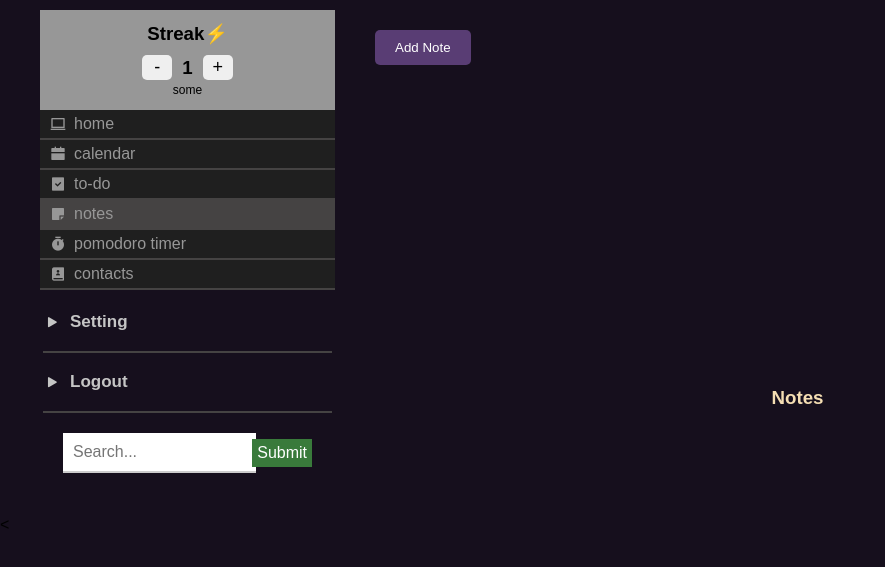
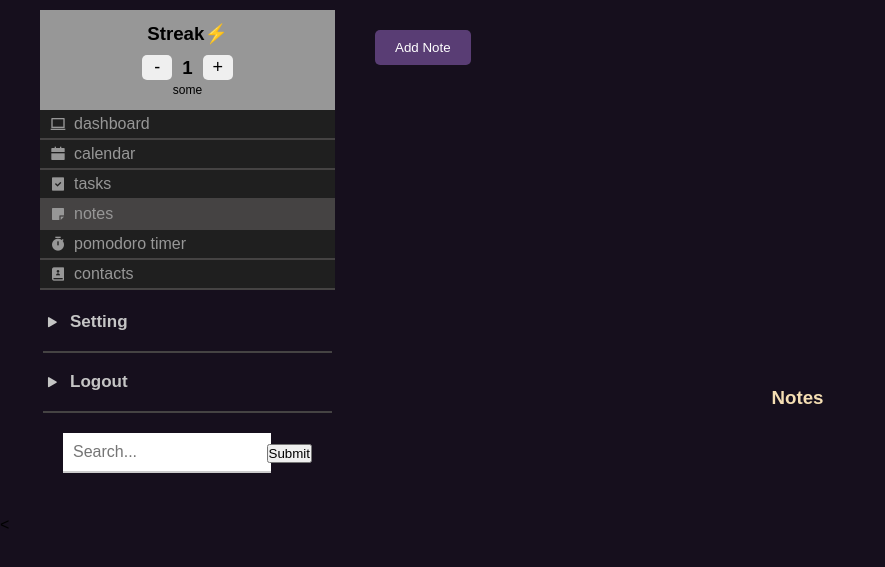
Before and after one commit to aman-bhatti/taskware, a Flask app: page /notes in a window 1280 px wide. Shown: the part 154-721 px from the top of the page, without its empty margins (0-885 px from the left). Run offline with Flask 3, Linux system fonts and the light colour scheme; the visitor is signed in with stand-in values (Sample User, id 1); data that the repository does not hold is empty; some libraries are stand-ins or nearby versions.

Commit message:
Update notes.html

```diff
--- a/templates/notes.html
+++ b/templates/notes.html
@@ -30,7 +30,7 @@
           <li><a class="nav-link" href="{{url_for('services')}}">SERVICES</a></li>
           <li><a class="nav-link" href="{{url_for('connect')}}">CONNECT</a></li>
           <li><a class="nav-link" href="{{url_for('dashboard')}}">DASHBOARD</a></li>
-          <li><a class="nav-link" href="{{url_for('main')}}">LOGOUT</a></li>
+          <li><a class="nav-link" href="{{url_for('logout')}}">LOGOUT</a></li>
         </ul>
       </nav>
     </header>
@@ -77,7 +77,7 @@
 
             <ul>
               <a href="dashboard">
-                <li class="aside-item"><i class="ri-macbook-line"></i>home</li>
+                <li class="aside-item"><i class="ri-macbook-line"></i>dashboard</li>
               </a>
               <a href="calendar">
                 <li class="aside-item">
@@ -85,7 +85,7 @@
                 </li>
               </a>
               <a href="toDo">
-                <li class="aside-item"><i class="ri-task-fill"></i>to-do</li>
+                <li class="aside-item"><i class="ri-task-fill"></i>tasks</li>
               </a>
               <a href="notes">
                 <li class="aside-item aside-active">
@@ -110,14 +110,13 @@
               </div>
               <div class="footer-item">
                   <i class="ri-play-mini-fill"></i>
-                  <a href="{{url_for('main')}}" class="btn">Logout</a>
+                  <a href="{{url_for('logout')}}">Logout</a>
               </div>
-              <form class="search-form">
-                  <input type="text" name="search" placeholder="Search...">
-                  <button id="submit">Submit</button>
+              <form class="search-form" method="get" action="{{ url_for('search') }}">
+                <input type="text" name="q" placeholder="Search...">
+                <button type="submit">Submit</button>
               </form>
-
-          </div>
+            </div>
           </div>
         </aside>
         <article class="content-container">
```
